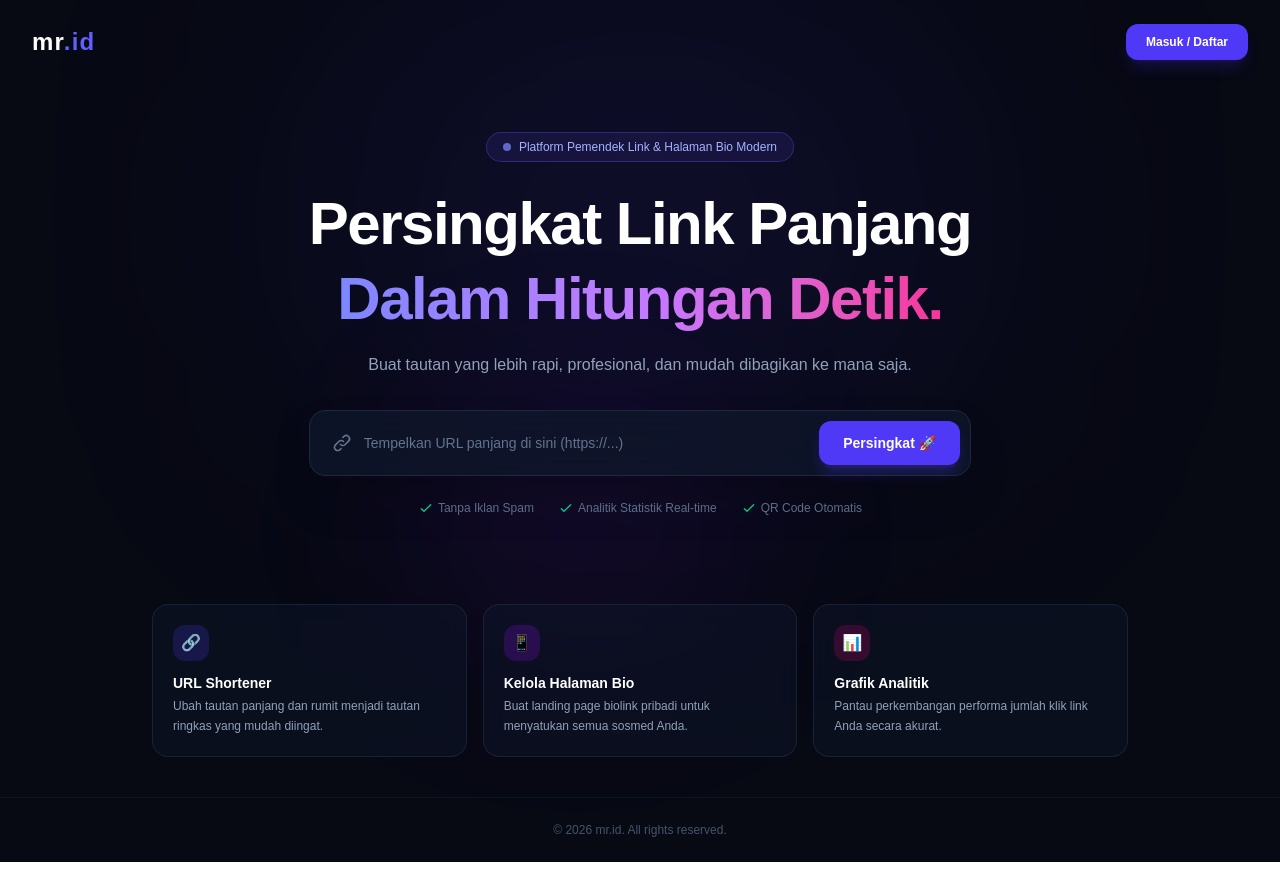
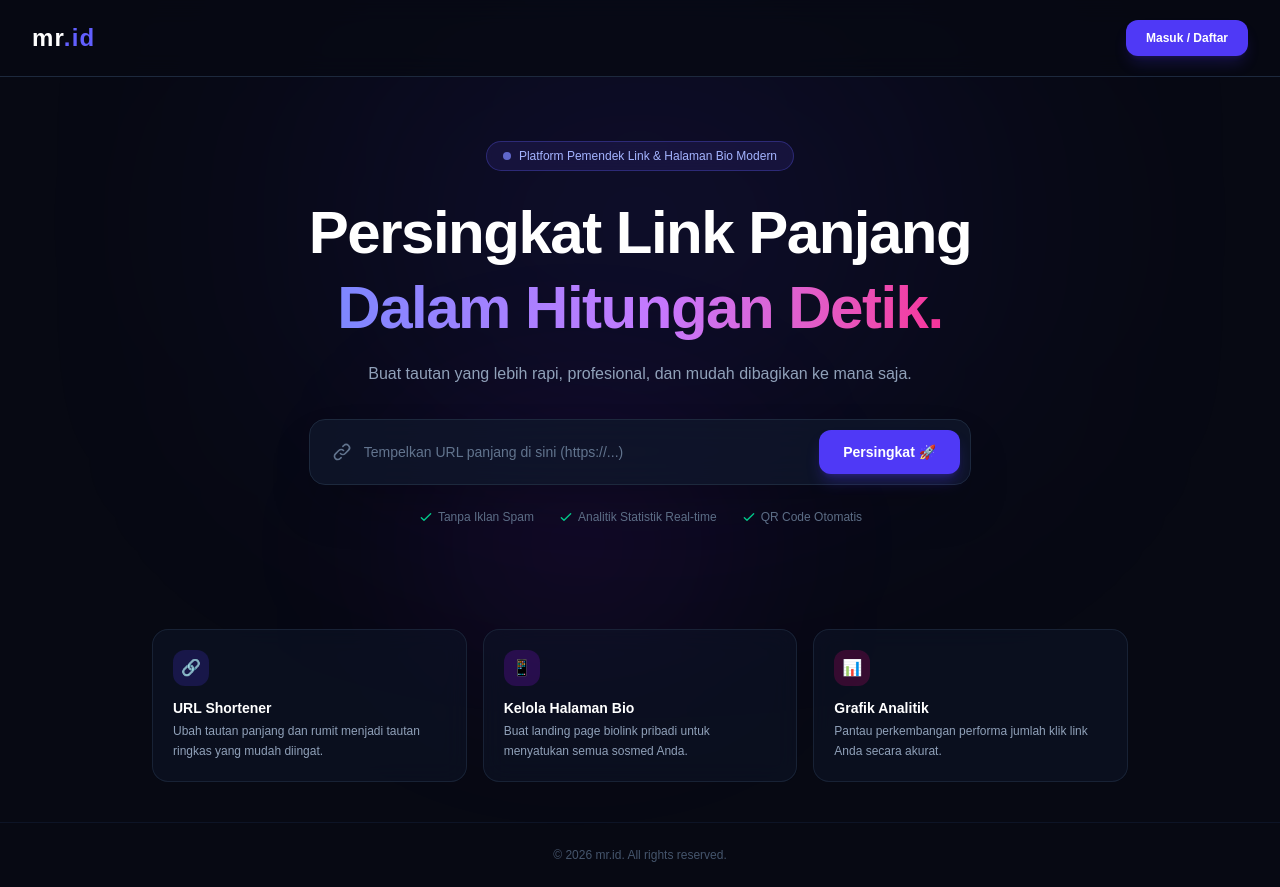
Before and after one commit to mirsalkilu-hub/my-linktree, a Next.js app: page / in a window 1280 px wide. Before the commit the page ends 862 px from the top, so only its background shows below. Built offline with nearby package versions, Linux system fonts and the light colour scheme; no server answers.

Commit message:
style: fix sticky header layout and border line

```diff
--- a/app/page.tsx
+++ b/app/page.tsx
@@ -96,13 +96,14 @@ export default function HomePage() {
   };
 
   return (
-    <div className="min-h-screen bg-[#070913] text-white font-sans flex flex-col justify-between relative overflow-hidden">
+    <div className="min-h-screen bg-[#070913] text-white font-sans flex flex-col justify-between relative overflow-x-clip">
       {/* Ambient Glow Background Effect */}
       <div className="absolute top-1/4 left-1/2 -translate-x-1/2 -translate-y-1/2 w-[600px] h-[350px] bg-indigo-600/15 blur-[140px] rounded-full pointer-events-none" />
       <div className="absolute top-1/2 left-1/3 w-[300px] h-[200px] bg-purple-600/10 blur-[100px] rounded-full pointer-events-none" />
 
-      {/* Header / Navbar */}
-      <header className="relative z-10 flex items-center justify-between px-8 py-6 max-w-7xl mx-auto w-full">
+      {/* Header Sticky & Garis Bawah */}
+      <header className="sticky top-0 z-50 w-full bg-[#070913]/80 backdrop-blur-md border-b border-slate-800">
+        <div className="flex items-center justify-between px-8 py-5 max-w-7xl mx-auto w-full">
           <span className="text-2xl font-black tracking-wider text-white">
             mr<span className="text-indigo-500">.id</span>
           </span>
@@ -113,10 +114,11 @@ export default function HomePage() {
           >
             Masuk / Daftar
           </Link>
+        </div>
       </header>
 
       {/* Main Hero Section */}
-      <main className="relative z-10 max-w-4xl mx-auto px-6 py-12 text-center flex-1 flex flex-col items-center justify-center">
+      <main className="relative z-10 max-w-4xl mx-auto px-6 py-16 text-center flex-1 flex flex-col items-center justify-center">
         {/* Badge Indicator */}
         <div className="inline-flex items-center space-x-2 bg-indigo-950/60 border border-indigo-500/30 text-indigo-300 px-4 py-1.5 rounded-full text-xs font-medium mb-6 backdrop-blur-md">
           <span className="flex h-2 w-2 rounded-full bg-indigo-400 animate-pulse" />
```
Lines whose indentation alone changed are shown as unchanged.
